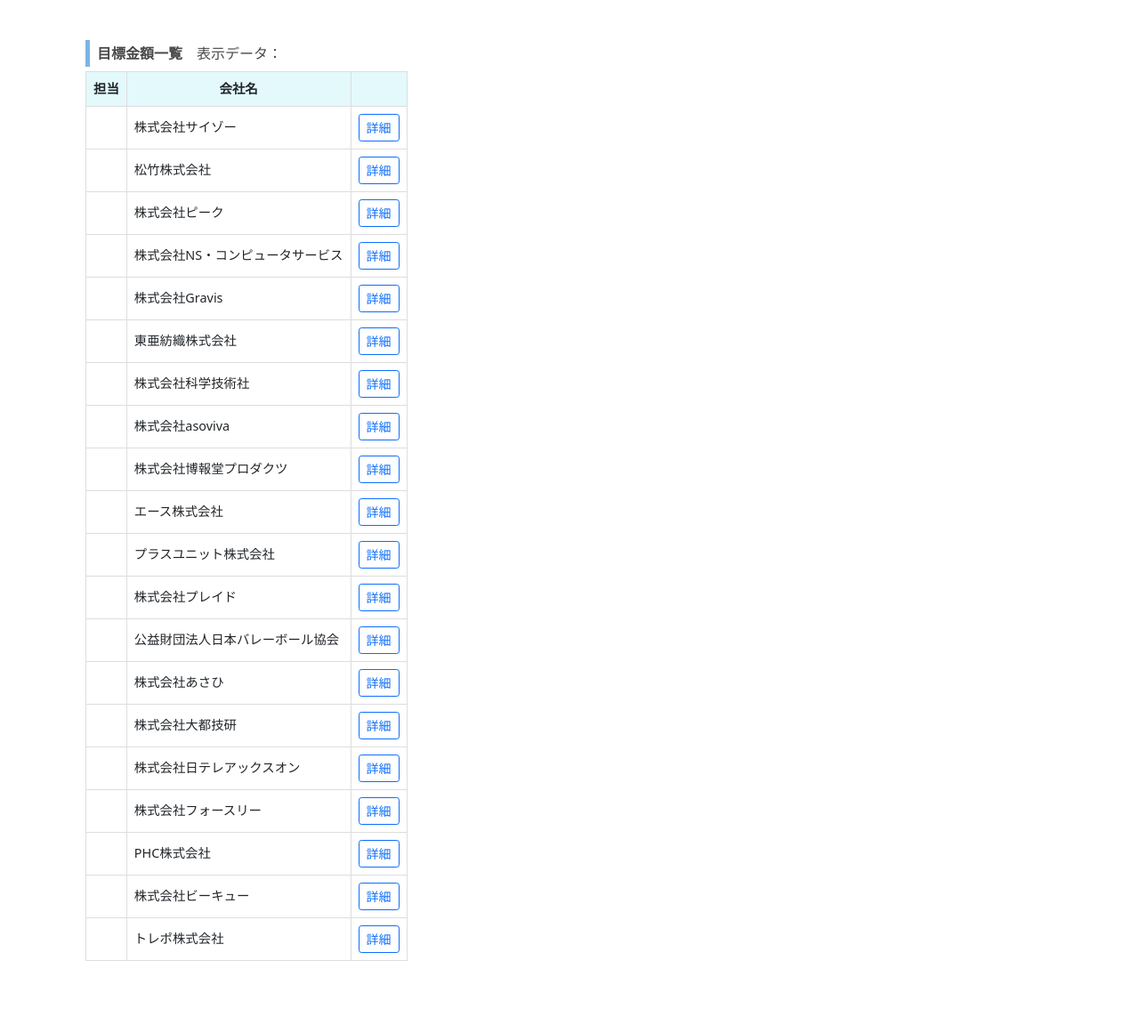
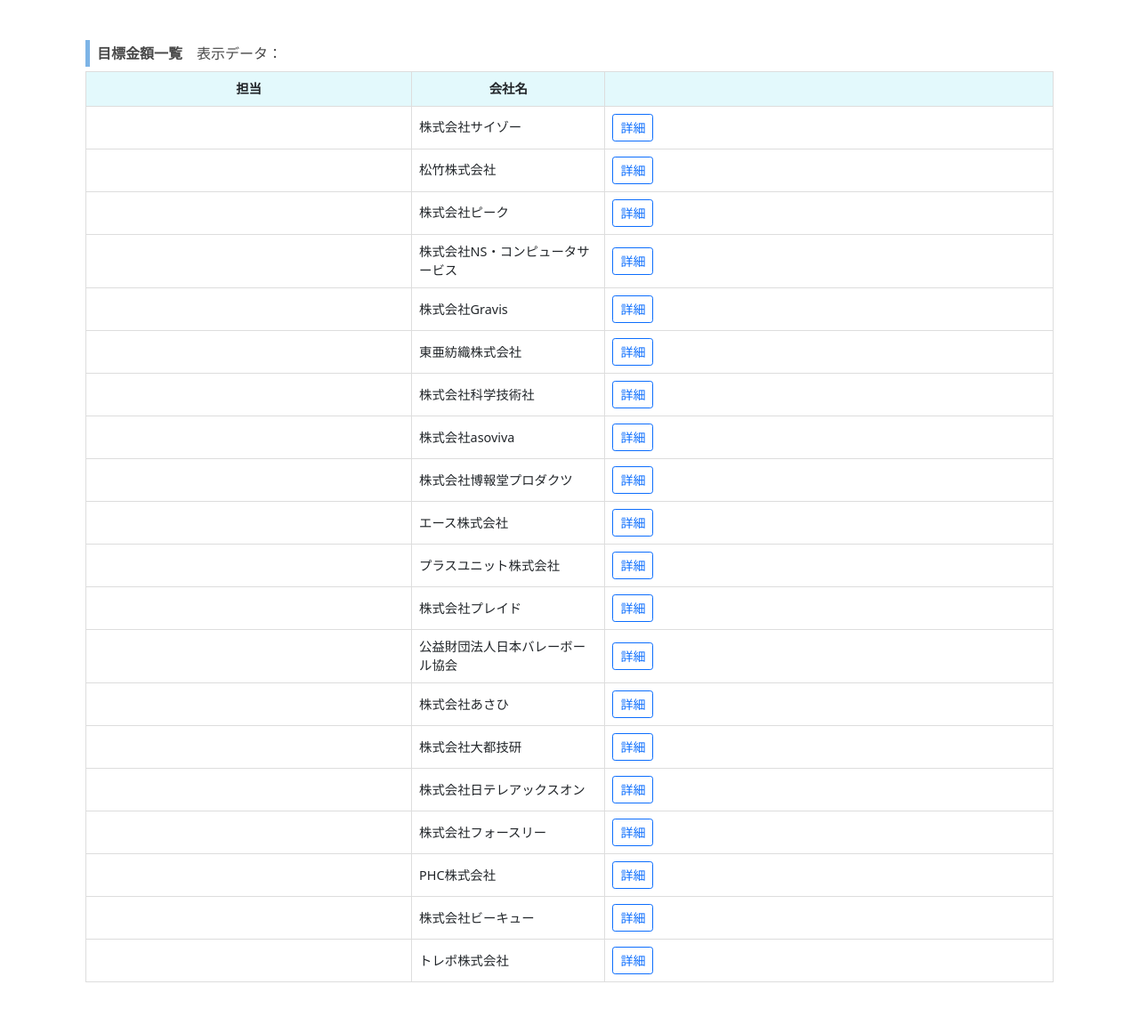
Before and after one commit to p1-kawamura/dx_it, a Django app: template dx_it/houjin/templates/houjin/index2.html in a window 1280 px wide. Shown: the part 346-1498 px from the top of the page at 89% size. Before the commit the page ends 1426 px from the top, so only its background shows below. Run offline with Django 3.2, Linux system fonts and the light colour scheme; the template is opened without the code that fills it: values that come from a table or form of the project are taken from there, others are empty; data comes from the database, SQL or seed files in the repository; both versions use the stored data as it was after the commit; some libraries are stand-ins or nearby versions.

Commit message:
Merge branch 'main' of https://github.com/p1-kawamura/dx_it

```diff
--- a/dx_it/houjin/templates/houjin/index2.html
+++ b/dx_it/houjin/templates/houjin/index2.html
@@ -176,9 +176,9 @@
         <!-- 個別表示 -->
         <div class="mt-5">
             <span class="det_title"><b>目標金額一覧</b>　表示データ：{{taisho}}</span>
-            <table class="st-tbl1 mt-2" style="white-space: nowrap;">
+            <table class="st-tbl1 mt-2">
                 <tr style="text-align: center;">
-                    <th>担当</th>
+                    <th >担当</th>
                     <th>会社名</th>
                     {% for i in tsuki_list %}
                         {% if i == col %}
@@ -199,18 +199,18 @@
                 </tr>
                 {% for i in cus_detail %}
                     <tr>
-                        <td>
+                        <td  style="white-space: nowrap;">
                             {% for key,value in tan_list.items %}
                                 {% if key == i.tantou %}
                                     {{value}}
                                 {% endif %}
                             {% endfor %}
                         </td>
-                        <td>{{i.com}}</td>
+                        <td style="width: 20%;">{{i.com}}</td>
                         {% for h in i.yotei %}
                             <td style="text-align: right;">{{h | intcomma}}</td>
                         {% endfor %}
-                        <td>
+                        <td style="white-space: nowrap;">
                             <button class="btn btn-outline-primary btn-sm" data-sample="{{i}}" data-toggle="modal" data-target="#testModal">詳細</button>
                         </td>
                     </tr>
```
Also changed, not shown: dx_it/db.sqlite3.
